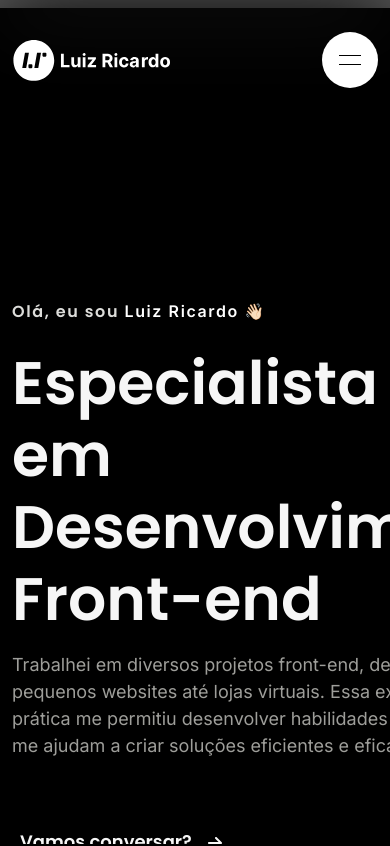
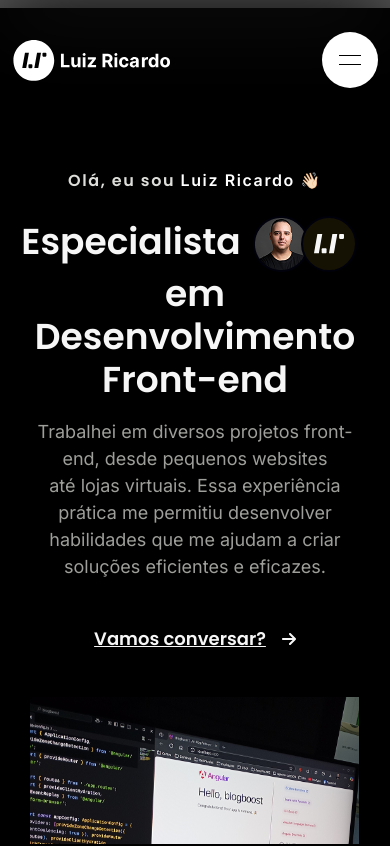
Before and after one commit to luuizz/luizricardo-portfolio, a Next.js app: page / in a window 390 px wide. Shown: the top 846 px of the page. Built offline with nearby package versions, Linux system fonts and the light colour scheme.

Commit message:
feat: finalizado responsivo da seção

```diff
--- a/src/components/sections/hero/Slider.tsx
+++ b/src/components/sections/hero/Slider.tsx
@@ -42,6 +42,7 @@ export default function Slider() {
       effect={'fade'}
       grabCursor={true}
       speed={1000}
+      slidesPerView={1}
       pagination={{
         type: 'fraction',
         el: paginationEl,
@@ -67,7 +68,7 @@ export default function Slider() {
             </SwiperSlide>
             ))
           }
-          <div className='relative w-full max-w-[27.375rem] -top-16 left-8 z-10'>
+          <div className='relative w-full max-w-[90%] sm:max-w-[27.375rem] -top-16 left-2/4 -translate-x-2/4 sm:translate-x-0 sm:left-8 z-10'>
             <div className='text-white font-poppins text-[0.625rem]/short' ref={(el) => {
               progressContent.current = el
               setPaginationEl(el)
--- a/src/components/sections/hero/index.tsx
+++ b/src/components/sections/hero/index.tsx
@@ -1,6 +1,6 @@
 "use client"
 import Link from 'next/link'
-import React, { useRef } from 'react'
+import React, { useEffect, useRef, useState } from 'react'
 import Image from 'next/image'
 import Element01 from '@/app/assets/Element'
 import Element02 from '@/app/assets/Element02'
@@ -8,15 +8,25 @@ import Grid from '@/components/grid'
 import gsap from 'gsap';
 import { useGSAP } from '@gsap/react';
 import Slider from './Slider'
+import usePrefersReducedMotion from '@/hooks/usePreferReducedMotion'
 
 export default function SectionHero() {
-
+  const prefersReducedMotion = usePrefersReducedMotion();
   const areaTextRef = useRef<HTMLDivElement>(null)
   const circleAvatarRef = useRef<HTMLImageElement>(null)
   const circleLogoRef = useRef<HTMLImageElement>(null)
   const areaImagesRef = useRef<HTMLDivElement>(null)
 
+  const [isDesktop, setIsDesktop] = useState(window.innerWidth >= 1024);
+
+  useEffect(() => {
+    if (typeof window !== 'undefined') {
+      setIsDesktop(window.innerWidth >= 1024);
+    }
+  }, []);
+
   useGSAP(() => {
+    if (prefersReducedMotion || !isDesktop) return;
     const elements = [
       { ref: areaTextRef, xFrom: -20 },
       { ref: circleAvatarRef, xFrom: -30 },
@@ -36,18 +46,18 @@ export default function SectionHero() {
         )
       }
     })
-  }, [])
+  }, [prefersReducedMotion, isDesktop])
 
   return (
-    <section className='py-56 -mt-28 bg-black overflow-hidden'>
+    <section className='py-40 lg:py-56 -mt-28 bg-black overflow-hidden'>
       <Grid>
-        <main className='flex items-center justify-between'>
-          <div className='flex-1 max-w-[645px]' ref={areaTextRef}>
+        <main className='flex flex-col lg:flex-row items-center justify-between gap-10'>
+          <div className='flex-1 max-w-3xl lg:text-left text-center  lg:max-w-[645px] ' ref={areaTextRef}>
             <span className='text-base/short text-brand-gray-200 font-poppins tracking-widest font-medium'>
               Olá, eu sou <strong className='text-white font-semibold'>Luiz Ricardo</strong> 👋🏻
             </span>
 
-            <h1 className='text-6xl/short mt-6 mb-4 text-brand-gray-100'>
+            <h1 className='text-4xl/short sm:text-5xl xl:text-6xl mt-6 mb-4 text-brand-gray-100'>
             Especialista
               <div className='inline-flex mx-3 align-middle'>
                 <Image
@@ -68,16 +78,16 @@ export default function SectionHero() {
               </div>
             em Desenvolvimento Front-end
             </h1>
-            <p className='text-brand-gray-500 text-lg/large mb-16 w-[32.5rem] text-balance'>Trabalhei em diversos projetos front-end, desde pequenos websites até lojas virtuais. Essa experiência prática me permitiu desenvolver habilidades que me ajudam a criar soluções eficientes e eficazes.</p>
+            <p className='text-brand-gray-500 text-lg/large mb-10 sm:mb-16 w-auto lg:w-[32.5rem] text-balance'>Trabalhei em diversos projetos front-end, desde pequenos websites até lojas virtuais. Essa experiência prática me permitiu desenvolver habilidades que me ajudam a criar soluções eficientes e eficazes.</p>
 
-            <Link className='p-2 group flex items-center gap-4 ' href="/#contato">
+            <Link className='p-2 group flex items-center lg:justify-start justify-center gap-4 ' href="/#contato">
               <span className='!font-poppins transition-colors duration-300 group-hover:text-brand-primary-default font-semibold text-lg/short underline text-brand-gray-100'>Vamos conversar?</span>
               <Image className='transition-transform duration-300 group-hover:rotate-180' src={"/arrow.svg"} alt='Ícone de uma seta' width={14} height={19} />
             </Link>
           </div>
-          <div className='flex-1 max-w-[520px] relative' ref={areaImagesRef}>
-              <Element01 className='absolute bottom-28 -right-16 z-10' />
-              <Element02 className='absolute top-16 -left-20 z-10' />
+          <div className='flex-1 max-w-[90%] sm:max-w-[480px] xl:max-w-[520px] relative' ref={areaImagesRef}>
+              <Element01 className='absolute hidden sm:block bottom-28 -right-16 z-10' />
+              <Element02 className='absolute hidden sm:block top-16 -left-20 z-10' />
               <Slider />
           </div>
         </main>
```
